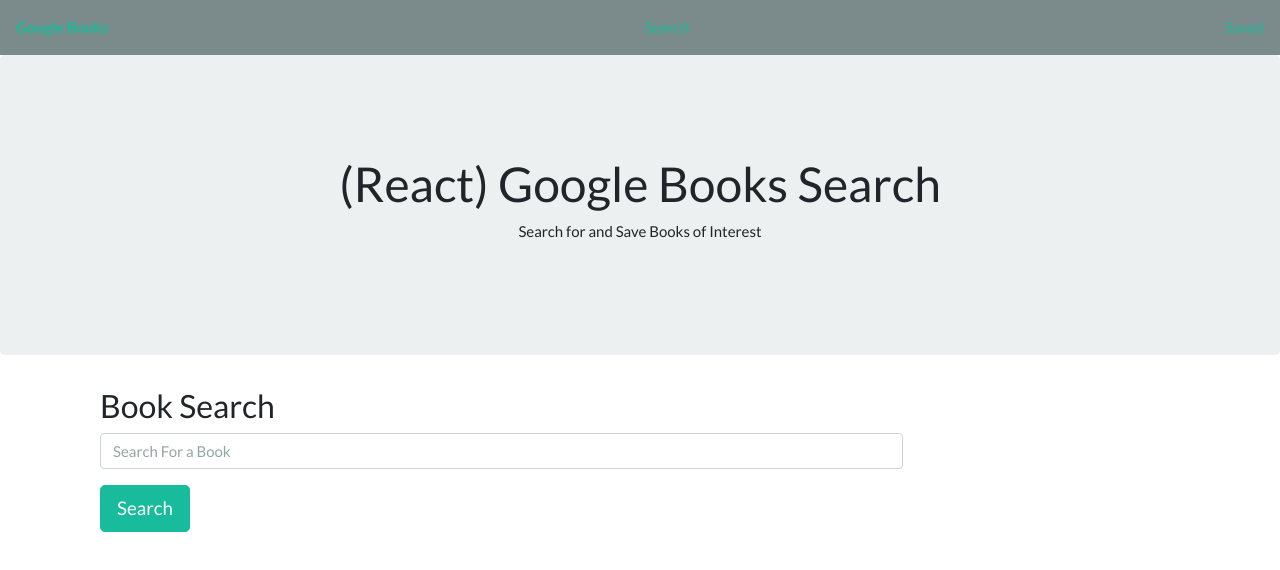
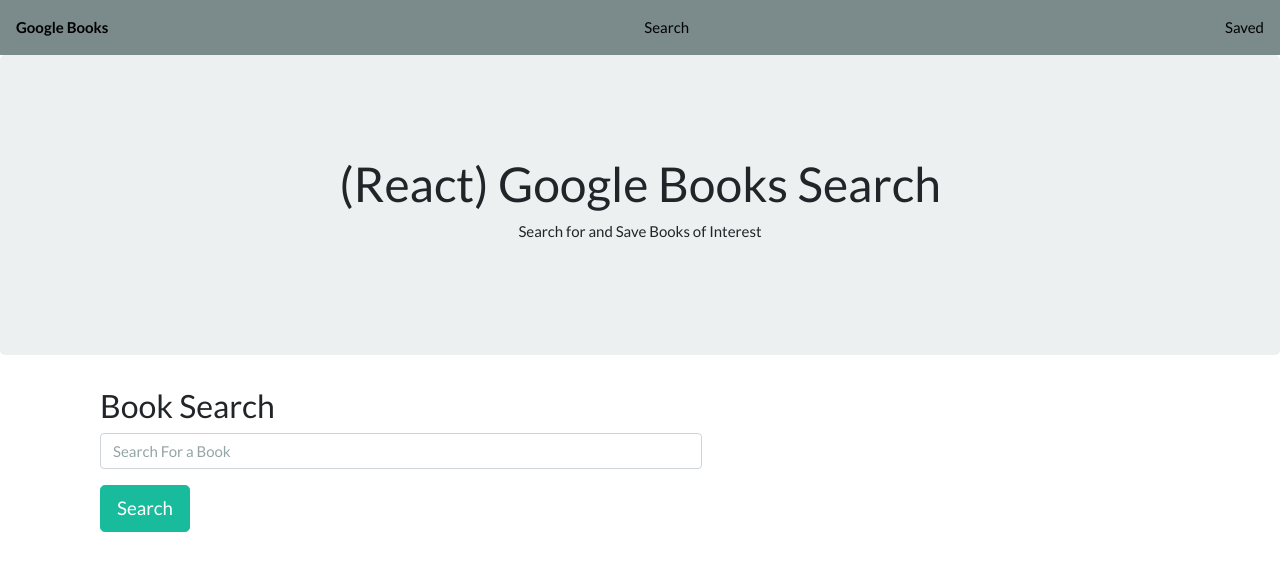
Before and after one commit to aalbareedi/BookSearch, a React (Create React App) app in the folder client/: page / in a window 1280 px wide. Shown: the top 570 px of the page. Built offline with nearby package versions, Linux system fonts and the light colour scheme.

Commit message:
final update 3

```diff
--- a/client/src/components/Input/style.css
+++ b/client/src/components/Input/style.css
@@ -1,3 +1,3 @@
 .input-mystyle {
-  width: ;
+  width: 75%;
 }
--- a/client/src/components/Nav/style.css
+++ b/client/src/components/Nav/style.css
@@ -1,3 +1,6 @@
 nav.navbar {
   margin-bottom: 0;
 }
+a {
+  color: black;
+}
```
Also changed, not shown: 1 other file (tests, documents, lock files or other folders).
